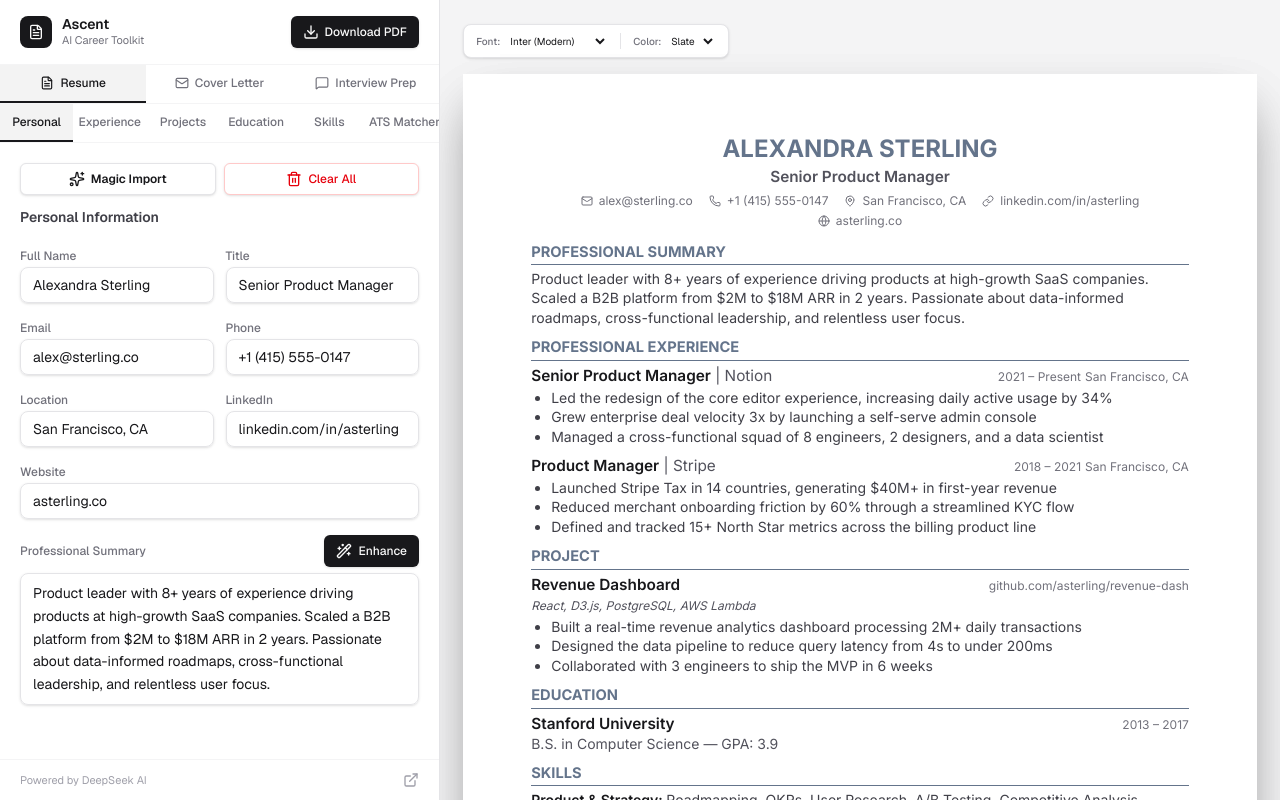
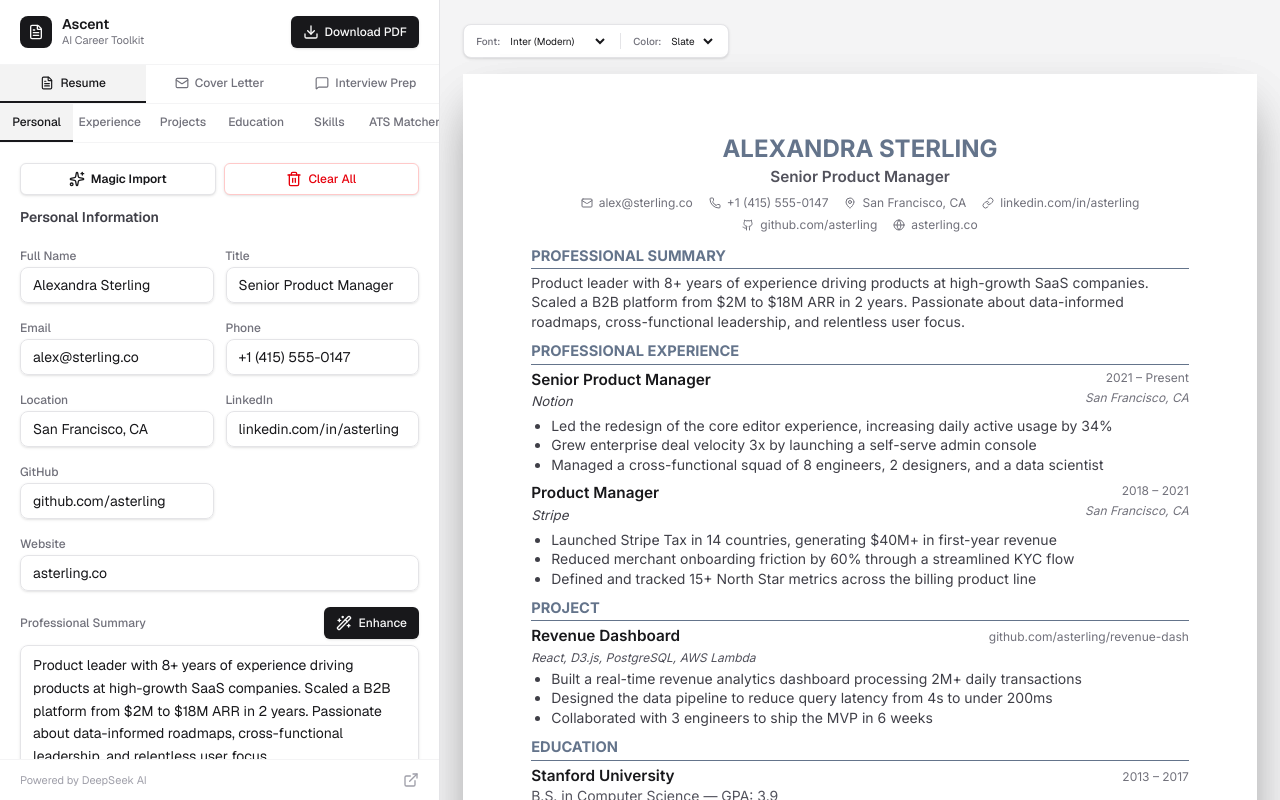
Before and after one commit to 0x3rn/Ascent, a Next.js app: page / in a window 1280 px wide. Built offline with nearby package versions, Linux system fonts and the light colour scheme.

Commit message:
fix: resolve layout bugs, remove buggy pdf parse, add github link

```diff
--- a/app/globals.css
+++ b/app/globals.css
@@ -94,7 +94,6 @@
     margin-top: 0 !important;
     padding-top: 0 !important;
   }
-  .resume-print-container * { display: revert !important; visibility: visible !important; }
 }
 
 @media (min-width: 768px) {
--- a/app/page.tsx
+++ b/app/page.tsx
@@ -282,7 +282,7 @@
   return (
     <>
       <div ref={printContentRef} className="resume-print-container" style={{ visibility: "hidden", height: 0, overflow: "hidden" }} aria-hidden="true">{ap}</div>
-      {pasteOpen && (<div className="fixed inset-0 z-50 flex items-center justify-center bg-black/40 print:hidden animate-in fade-in duration-200"><div className="bg-white dark:bg-zinc-900 rounded-xl shadow-2xl p-4 md:p-6 w-full max-w-lg mx-4 max-h-[85vh] flex flex-col animate-in zoom-in-95 duration-200"><div className="flex items-center justify-between mb-3 shrink-0"><h2 className="text-sm font-semibold flex items-center gap-2"><Sparkles className="h-4 w-4 text-primary" /><span className="text-primary">Magic Import</span></h2><button onClick={() => setPasteOpen(false)} className="text-zinc-400 hover:text-zinc-600"><X className="h-4 w-4" /></button></div><div className="flex flex-col gap-3 flex-1 overflow-hidden"><p className="text-xs text-zinc-500">Paste raw resume text below</p><Textarea value={pasteRaw} onChange={e => setPasteRaw(e.target.value)} placeholder="Paste raw text here, or type directly..." className="flex-1 min-h-[20vh] max-h-[40vh] overflow-y-auto resize-none text-[16px] md:text-sm" /></div><Button onClick={handlePaste} disabled={pasteLoading || !pasteRaw.trim()} className="w-full gap-1.5 mt-4 shrink-0 bg-primary hover:bg-primary/90 text-primary-foreground border-0 active:scale-95 transition-all duration-200" size="sm">{pasteLoading ? <Loader2 className="h-3.5 w-3.5 animate-spin" /> : <Sparkles className="h-3.5 w-3.5" />}{pasteLoading ? "Parsing..." : "Populate Resume"}</Button></div></div>)}
+      {pasteOpen && (<div className="fixed inset-0 z-50 flex items-center justify-center bg-black/40 print:hidden animate-in fade-in duration-200"><div className="bg-white dark:bg-zinc-900 rounded-xl shadow-2xl p-4 md:p-6 w-full max-w-lg mx-4 max-h-[85vh] flex flex-col animate-in zoom-in-95 duration-200"><div className="flex items-center justify-between mb-3 shrink-0"><h2 className="text-sm font-semibold flex items-center gap-2"><Sparkles className="h-4 w-4 text-primary" /><span className="text-primary">Magic Import</span></h2><button onClick={() => setPasteOpen(false)} className="text-zinc-400 hover:text-zinc-600"><X className="h-4 w-4" /></button></div><div className="flex flex-col gap-3 flex-1 overflow-hidden"><p className="text-xs text-zinc-500">Paste raw resume text below</p><Textarea value={pasteRaw} onChange={e => setPasteRaw(e.target.value)} placeholder="Paste raw text here..." className="flex-1 min-h-[20vh] max-h-[40vh] overflow-y-auto resize-none text-[16px] md:text-sm" /></div><Button onClick={handlePaste} disabled={pasteLoading || !pasteRaw.trim()} className="w-full gap-1.5 mt-4 shrink-0 bg-primary hover:bg-primary/90 text-primary-foreground border-0 active:scale-95 transition-all duration-200" size="sm">{pasteLoading ? <Loader2 className="h-3.5 w-3.5 animate-spin" /> : <Sparkles className="h-3.5 w-3.5" />}{pasteLoading ? "Parsing..." : "Populate Resume"}</Button></div></div>)}
       <div className="flex flex-col md:flex-row h-dvh md:h-screen overflow-hidden">
         <aside className="print:hidden w-full md:w-[440px] md:min-w-[440px] border-r border-zinc-200 dark:border-zinc-800 bg-white dark:bg-zinc-950 flex flex-col h-full">
           <header className="shrink-0 px-4 md:px-5 py-3 md:py-4 border-b border-zinc-100 dark:border-zinc-800/50 flex items-center justify-between gap-3"><div className="flex items-center gap-2 md:gap-2.5"><div className="h-7 w-7 md:h-8 md:w-8 rounded-lg bg-primary flex items-center justify-center shrink-0"><FileText className="h-3.5 w-3.5 md:h-4 md:w-4 text-primary-foreground" /></div><div><h1 className="text-xs md:text-sm font-semibold text-zinc-900 dark:text-zinc-100 leading-tight">Ascent</h1><p className="text-[10px] md:text-[11px] text-zinc-500 dark:text-zinc-400 leading-tight">AI Career Toolkit</p></div></div><Button onClick={() => handlePrint()} size="sm" className="gap-1 md:gap-1.5 shrink-0 text-xs h-7 md:h-8 px-2.5 md:px-3 active:scale-95 transition-transform"><Download className="h-3 w-3 md:h-3.5 md:w-3.5" /><span className="hidden sm:inline">Download PDF</span><span className="sm:hidden">PDF</span></Button></header>
--- a/components/builder/personal-info-section.tsx
+++ b/components/builder/personal-info-section.tsx
@@ -41,6 +41,10 @@
           <label className="text-xs font-medium text-zinc-500">LinkedIn</label>
           <Input value={personalInfo.linkedin} onChange={(e) => updatePersonalInfo({ linkedin: e.target.value })} placeholder="linkedin.com/in/..." />
         </div>
+        <div className="space-y-1.5">
+          <label className="text-xs font-medium text-zinc-500">GitHub</label>
+          <Input value={personalInfo.github || ""} onChange={(e) => updatePersonalInfo({ github: e.target.value })} placeholder="github.com/..." />
+        </div>
         <div className="space-y-1.5 col-span-2">
           <label className="text-xs font-medium text-zinc-500">Website</label>
           <Input value={personalInfo.website} onChange={(e) => updatePersonalInfo({ website: e.target.value })} placeholder="yourwebsite.co" />
--- a/components/preview/resume-preview.tsx
+++ b/components/preview/resume-preview.tsx
@@ -21,6 +21,22 @@
   navy: "#1e3a5f",
   forest: "#2d6a4f",
 };
+
+const GithubIcon = ({ className }: { className?: string }) => (
+  <svg
+    xmlns="http://www.w3.org/2000/svg"
+    viewBox="0 0 24 24"
+    fill="none"
+    stroke="currentColor"
+    strokeWidth="2"
+    strokeLinecap="round"
+    strokeLinejoin="round"
+    className={className}
+  >
+    <path d="M15 22v-4a4.8 4.8 0 0 0-1-3.2c3 0 6-2 6-5.5.08-1.25-.27-2.48-1-3.5.28-1.15.28-2.35 0-3.5 0 0-1 0-3 1.5-2.64-.5-5.36-.5-8 0C6 2 5 2 5 2c-.3 1.15-.3 2.35 0 3.5A5.403 5.403 0 0 0 4 9c0 3.5 3 5.5 6 5.5-.39.49-.68 1.05-.85 1.65-.17.6-.22 1.23-.15 1.85v4" />
+    <path d="M9 18c-4.51 2-5-2-7-2" />
+  </svg>
+);
 
 function MarkdownContent({ text }: { text: string }) {
   const html = marked.parse(text, { breaks: true }) as string;
@@ -54,11 +70,12 @@
         <header className="text-center mb-3 print:break-after-avoid">
           <h1 className="text-[18pt] font-bold leading-tight uppercase" style={{ color: accentColor }}>{personalInfo.fullName || "Your Name"}</h1>
           {personalInfo.title && (<p className="text-[11.5pt] text-zinc-600 mt-0.5 font-semibold leading-snug">{personalInfo.title}</p>)}
-          <div className="flex flex-row flex-wrap items-center justify-center gap-x-4 gap-y-0.5 mt-1 text-[9pt] text-zinc-500">
+          <div className="flex flex-row flex-wrap items-center justify-center gap-x-4 gap-y-1 mt-1.5 text-[9pt] text-zinc-500 print:justify-center">
             {personalInfo.email && (<div className="flex items-center gap-1.5 whitespace-nowrap"><Mail className="w-3 h-3 flex-shrink-0" /><span>{personalInfo.email}</span></div>)}
             {personalInfo.phone && (<div className="flex items-center gap-1.5 whitespace-nowrap"><Phone className="w-3 h-3 flex-shrink-0" /><span>{personalInfo.phone}</span></div>)}
             {personalInfo.location && (<div className="flex items-center gap-1.5 whitespace-nowrap"><MapPin className="w-3 h-3 flex-shrink-0" /><span>{personalInfo.location}</span></div>)}
             {personalInfo.linkedin && (<div className="flex items-center gap-1.5 whitespace-nowrap"><Link className="w-3 h-3 flex-shrink-0" /><span>{personalInfo.linkedin}</span></div>)}
+            {(personalInfo as any).github && (<div className="flex items-center gap-1.5 whitespace-nowrap"><GithubIcon className="w-3 h-3 flex-shrink-0" /><span>{(personalInfo as any).github}</span></div>)}
             {personalInfo.website && (<div className="flex items-center gap-1.5 whitespace-nowrap"><Globe className="w-3 h-3 flex-shrink-0" /><span>{personalInfo.website}</span></div>)}
           </div>
         </header>
@@ -71,13 +88,31 @@
         {experience.length > 0 && (
           <section className="mb-2.5 print:pt-[10mm] print:break-inside-avoid">
             <h2 className="text-[11pt] font-bold leading-snug uppercase tracking-normal pb-0.5 mb-1 border-b border-solid" style={{ borderColor: accentColor, color: accentColor }}>Professional Experience</h2>
-            {experience.map((exp) => (<div key={exp.id} className="mb-2 print:break-inside-avoid"><div className="flex justify-between items-baseline flex-wrap gap-1"><div><h3 className="text-[11.5pt] font-semibold leading-snug text-zinc-900">{exp.role || "Role"}{exp.company && (<span className="font-normal text-zinc-600"> | {exp.company}</span>)}</h3></div><div className="text-[9pt] text-zinc-500 whitespace-nowrap">{exp.startDate && <span>{exp.startDate}</span>}{exp.startDate && exp.endDate && <span> &ndash; </span>}{exp.endDate && <span>{exp.endDate}</span>}{exp.location && <span className="ml-1">{exp.location}</span>}</div></div>{exp.bullets && (<div className="mt-0.5 ml-0"><BulletList text={exp.bullets} /></div>)}</div>))}
+            {experience.map((exp) => (
+              <div key={exp.id} className="mb-2 print:break-inside-avoid">
+                <div className="flex justify-between items-start gap-2">
+                  <div>
+                    <h3 className="text-[11.5pt] font-semibold leading-snug text-zinc-900">{exp.role || "Role"}</h3>
+                    {exp.company && (<div className="text-[10pt] italic text-zinc-700 mt-0.5">{exp.company}</div>)}
+                  </div>
+                  <div className="text-right whitespace-nowrap shrink-0">
+                    <div className="text-[9pt] text-zinc-500">
+                      {exp.startDate && <span>{exp.startDate}</span>}
+                      {exp.startDate && exp.endDate && <span> &ndash; </span>}
+                      {exp.endDate && <span>{exp.endDate}</span>}
+                    </div>
+                    {exp.location && <div className="text-[9pt] italic text-zinc-500 mt-0.5">{exp.location}</div>}
+                  </div>
+                </div>
+                {exp.bullets && (<div className="mt-1 ml-0"><BulletList text={exp.bullets} /></div>)}
+              </div>
+            ))}
           </section>
         )}
         {projects.length > 0 && (
           <section className="mb-2.5 print:pt-[10mm] print:break-inside-avoid">
             <h2 className="text-[11pt] font-bold leading-snug uppercase tracking-normal pb-0.5 mb-1 border-b border-solid" style={{ borderColor: accentColor, color: accentColor }}>Project{projects.length !== 1 ? "s" : ""}</h2>
-            {projects.map((proj) => (<div key={proj.id} className="mb-2 print:break-inside-avoid"><div className="flex justify-between items-baseline flex-wrap gap-1"><h3 className="text-[11.5pt] font-semibold leading-snug text-zinc-900">{proj.name || "Project Name"}</h3>{proj.link && <span className="text-[9pt] text-zinc-500 whitespace-nowrap">{proj.link}</span>}</div>{proj.skills && <p className="text-[9pt] italic text-zinc-600 mt-0.5">{proj.skills}</p>}{proj.bullets && (<div className="mt-0.5 ml-0"><BulletList text={proj.bullets} /></div>)}</div>))}
+            {projects.map((proj) => (<div key={proj.id} className="mb-2 print:break-inside-avoid"><div className="flex justify-between items-baseline gap-2"><h3 className="text-[11.5pt] font-semibold leading-snug text-zinc-900">{proj.name || "Project Name"}</h3>{proj.link && <span className="text-[9pt] text-zinc-500 whitespace-nowrap shrink-0">{proj.link}</span>}</div>{proj.skills && <p className="text-[9pt] italic text-zinc-600 mt-0.5">{proj.skills}</p>}{proj.bullets && (<div className="mt-0.5 ml-0"><BulletList text={proj.bullets} /></div>)}</div>))}
           </section>
         )}
         {education.length > 0 && (
--- a/lib/resume-types.ts
+++ b/lib/resume-types.ts
@@ -5,6 +5,7 @@
   phone: string;
   location: string;
   linkedin: string;
+  github: string;
   website: string;
   summary: string;
 }
@@ -58,6 +59,7 @@
   phone: "",
   location: "",
   linkedin: "",
+  github: "",
   website: "",
   summary: "",
 };
@@ -104,6 +106,7 @@
     phone: "+1 (415) 555-0147",
     location: "San Francisco, CA",
     linkedin: "linkedin.com/in/asterling",
+    github: "github.com/asterling",
     website: "asterling.co",
     summary:
       "Product leader with 8+ years of experience driving products at high-growth SaaS companies. Scaled a B2B platform from $2M to $18M ARR in 2 years. Passionate about data-informed roadmaps, cross-functional leadership, and relentless user focus.",
```
